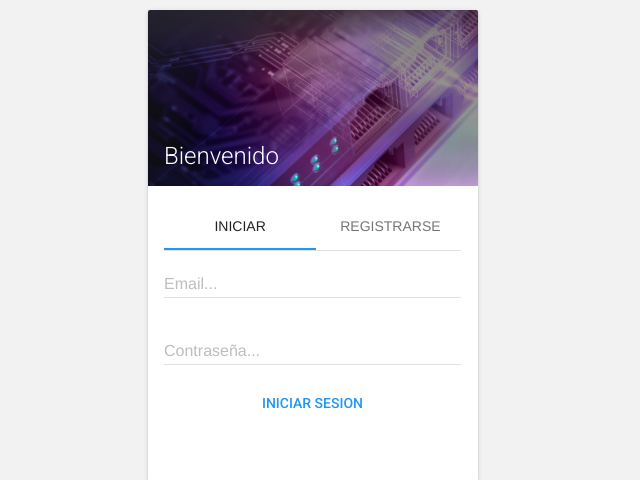
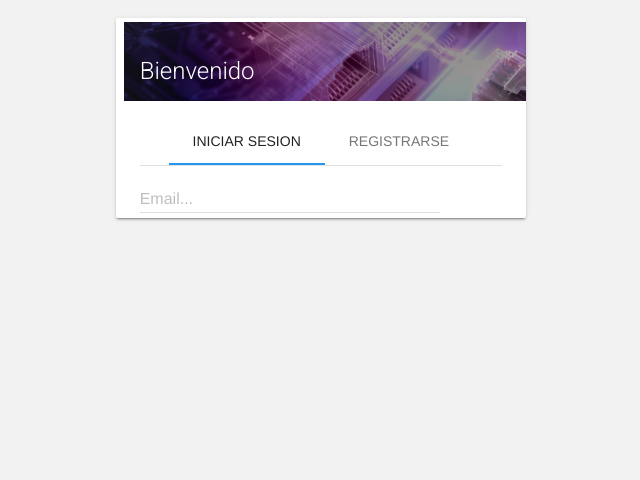
Before and after one commit to mrmar096/businesspoweron, a CodeIgniter app: page /database/home in a window 1280 px wide. Shown: the top 480 px of the page, without its empty margins (327-967 px from the left). After the commit the page ends 221 px from the top, so only its background shows below. Run offline with CodeIgniter, Linux system fonts and the light colour scheme; some libraries are stand-ins or nearby versions.

Commit message:
UPDATE NAV

```diff
--- a/application/views/commons/footer.php
+++ b/application/views/commons/footer.php
@@ -8,8 +8,9 @@
 
 
 
-</div>
-</div>
+
+</main>
+
 <script type="text/javascript" src="<?=base_url('bower_components/jquery/dist/jquery.js')?>"></script>
 <script type="text/javascript" src="<?=base_url('bower_components/material-design-lite/material.min.js')?>"></script>
 <script type="text/javascript" src="<?=base_url('resources/js/ajax/form.js')?>"></script>
--- a/application/views/commons/header.php
+++ b/application/views/commons/header.php
@@ -20,3 +20,4 @@
         $this->load->view('commons/nav');
     }
 ?>
+<main class="mdl-layout__content main-body" style="width: 100%">
--- a/application/views/dashboard/business.php
+++ b/application/views/dashboard/business.php
@@ -1,6 +1,4 @@
-<main>
-
-    <div class="mdl-grid">
+ <div class="mdl-grid">
 
         <?php for ($i = 0; $i < count($data); $i++) { ?>
 
--- a/application/views/dashboard/devices.php
+++ b/application/views/dashboard/devices.php
@@ -1,5 +1,3 @@
-<main>
-
     <div class="mdl-grid">
 
         <?php for ($i = 0; $i < count($data); $i++) { ?>
--- a/application/views/login.php
+++ b/application/views/login.php
@@ -1,10 +1,9 @@
-<div  class="demo-card-wide mdl-card mdl-shadow--2dp home-login">
+<div class="mdl-grid" style="width: 100%">
+    <div class="demo-card-wide mdl-card mdl-shadow--2dp mdl-cell mdl-cell--4-col home-login" style="margin: 0 auto">
         <div class="mdl-card__title">
             <h2 class="mdl-card__title-text ">Bienvenido</h2>
         </div>
         <div class="mdl-card__supporting-text">
-
-
             <div class="mdl-tabs mdl-js-tabs mdl-js-ripple-effect">
                 <div class="mdl-tabs__tab-bar">
                     <a href="#starks-panel" class="mdl-tabs__tab is-active">Iniciar Sesion</a>
@@ -28,7 +27,7 @@
                     </form>
                 </div>
                 <div class="mdl-tabs__panel" id="lannisters-panel">
-                <form id="form" align="center"  method="post" role="form" action="<?=base_url('user/register');?>">
+                    <form id="form" align="center" method="post" role="form" action="<?=base_url('user/register');?>">
                         <div class="mdl-textfield mdl-js-textfield mdl-textfield--floating-label">
                             <input name="name" class="mdl-textfield__input" type="text" id="name">
                             <label class="mdl-textfield__label" for="name">Nombre...</label>
@@ -53,5 +52,5 @@
                 </div>
             </div>
         </div>
-
     </div>
+</div>
--- a/resources/css/style.css
+++ b/resources/css/style.css
@@ -1,13 +1,26 @@
 
 .home-login{
-    margin:0 auto;
-    margin-top: 10px;
+    margin:0 auto!important;
+    margin-top: 10px!important;
 }
 
 body{
     background-color: #f2f2f2!important;
     overflow:hidden;
 
+}
+
+
+.mdl-cell {
+    box-sizing: border-box;
+    background-color: #BDBDBD;
+    height: 200px;
+    padding-left: 8px;
+    padding-top: 4px;
+    color: white;
+}
+.mdl-grid:first-of-type .mdl-cell {
+    height: 50px;
 }
 
 
```
Also changed, not shown: application/views/commons/nav.php (+43 -16 lines), application/config/routes.php (line endings or trailing spaces). Lines whose indentation alone changed are shown as unchanged.
